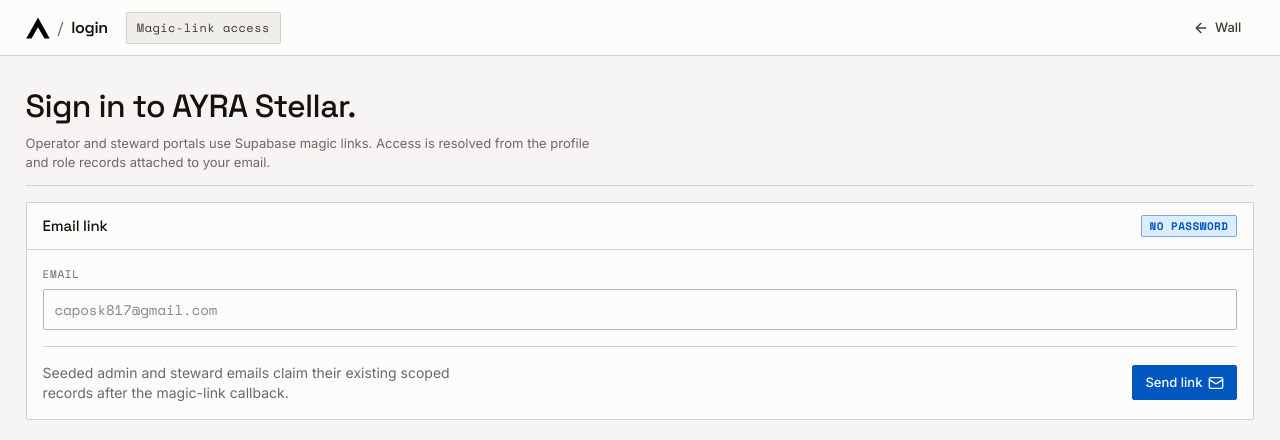
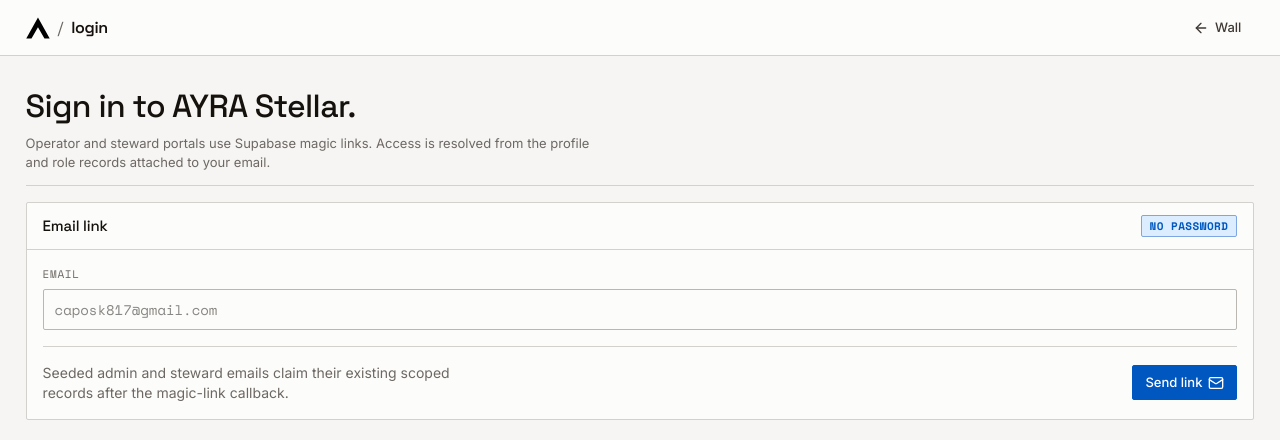
Before and after one commit to patabrava/ayra-stellar, a Next.js app: page /login in a window 1280 px wide. Shown: the top 440 px of the page. Built offline with nearby package versions, Linux system fonts and the light colour scheme.

Commit message:
fix: remove login navbar pill

```diff
--- a/src/app/login/page.tsx
+++ b/src/app/login/page.tsx
@@ -22,7 +22,6 @@
           <AyraLogo />
           <span>/</span>login
         </Link>
-        <span className="ops-pill">Magic-link access</span>
         <Link className="btn ghost ml-auto" href="/">
           <ArrowLeft className="h-4 w-4" /> Wall
         </Link>
```
